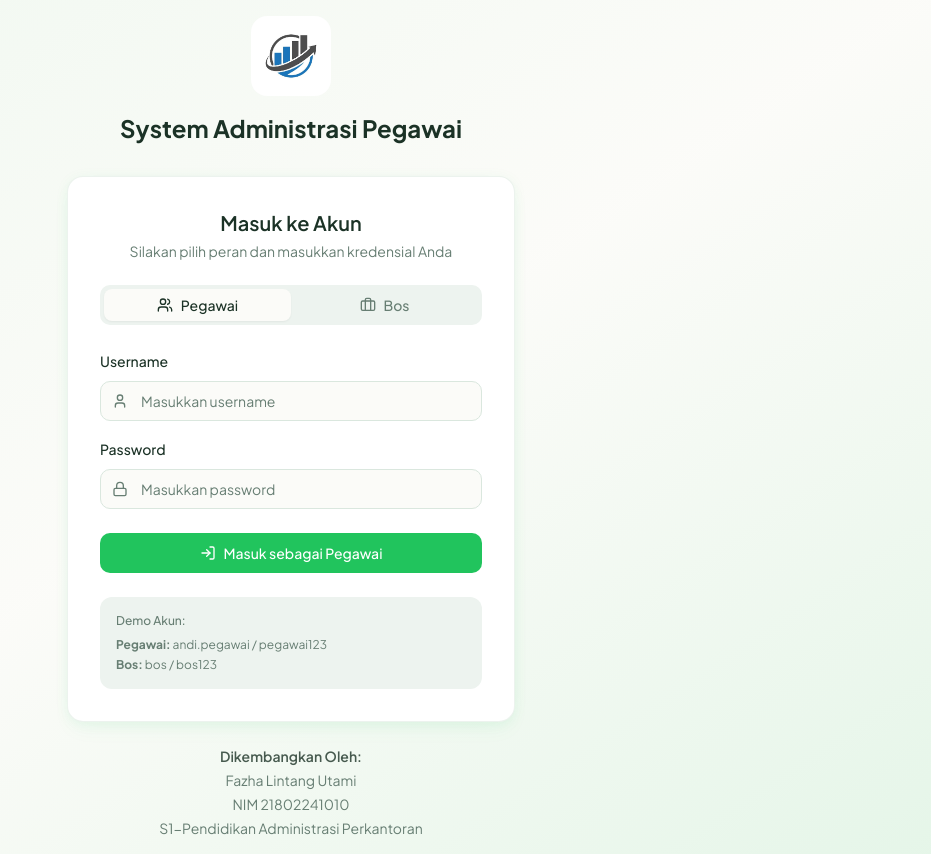
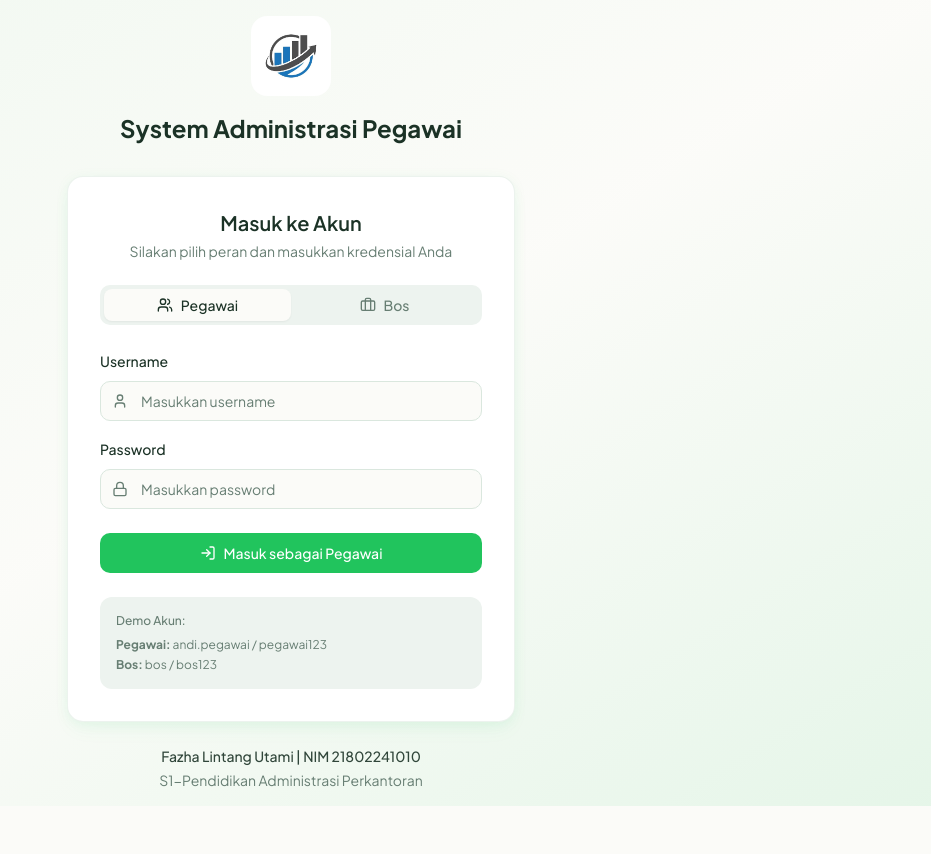
Before and after one commit to filetemp012-cmd/system-hrd, a React (Vite) app: page /login in a window 1280 px wide. Shown: the whole page, without its empty margins (349-1280 px from the left). After the commit the page ends 806 px from the top, so only its background shows below. Built offline with nearby package versions, Linux system fonts and the light colour scheme.

Commit message:
Update footer credits formatting

```diff
--- a/src/components/templates/AuthLayout.tsx
+++ b/src/components/templates/AuthLayout.tsx
@@ -19,9 +19,7 @@ export function AuthLayout({ children }: AuthLayoutProps) {
           {children}
         </div>
         <div className="text-center text-sm text-muted-foreground mt-6 space-y-1">
-          <p className="font-semibold text-foreground/80">Dikembangkan Oleh:</p>
-          <p>Fazha Lintang Utami</p>
-          <p>NIM 21802241010</p>
+          <p className="font-medium text-foreground/90">Fazha Lintang Utami | NIM 21802241010</p>
           <p>S1-Pendidikan Administrasi Perkantoran</p>
         </div>
       </div>
```
